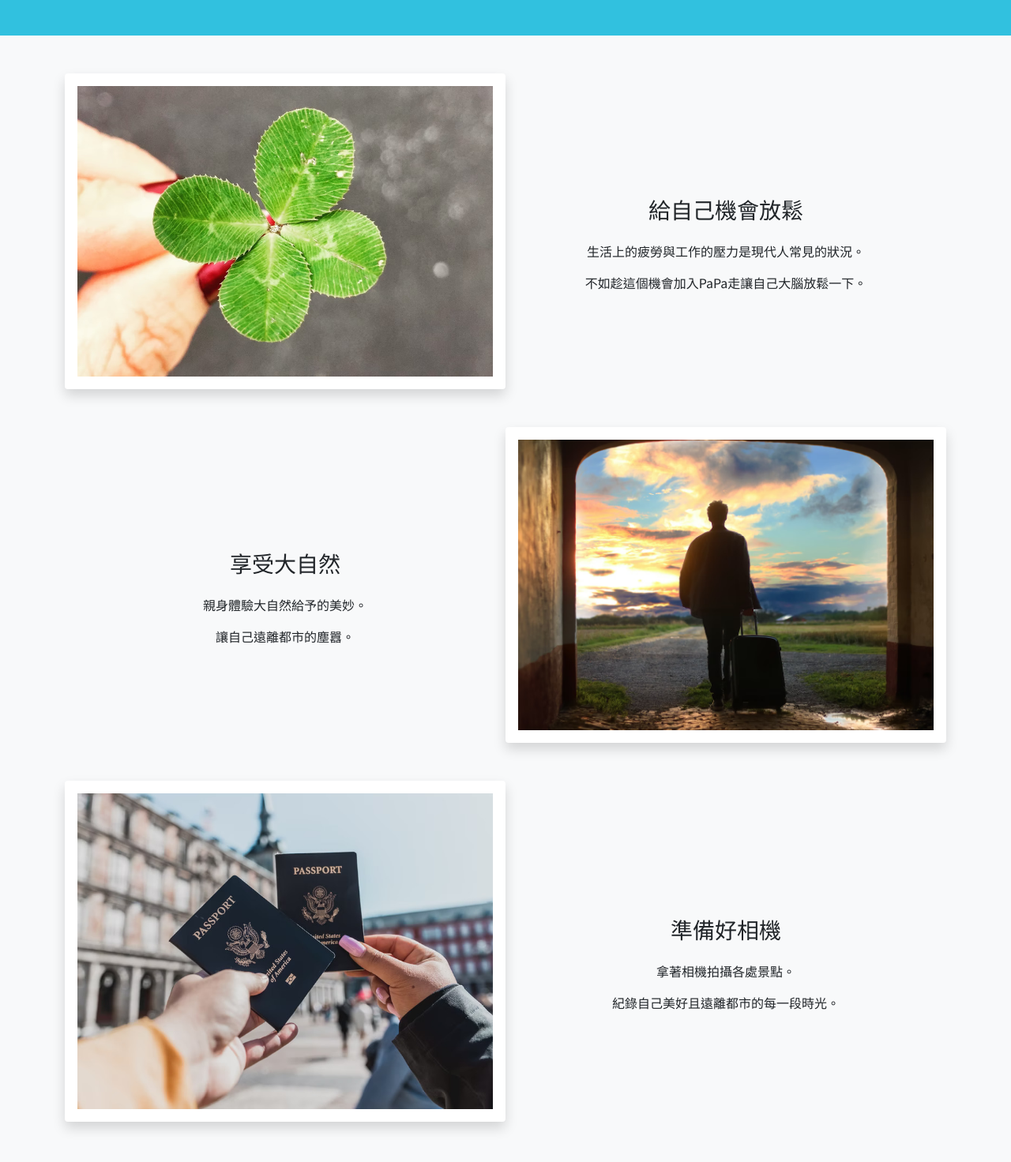
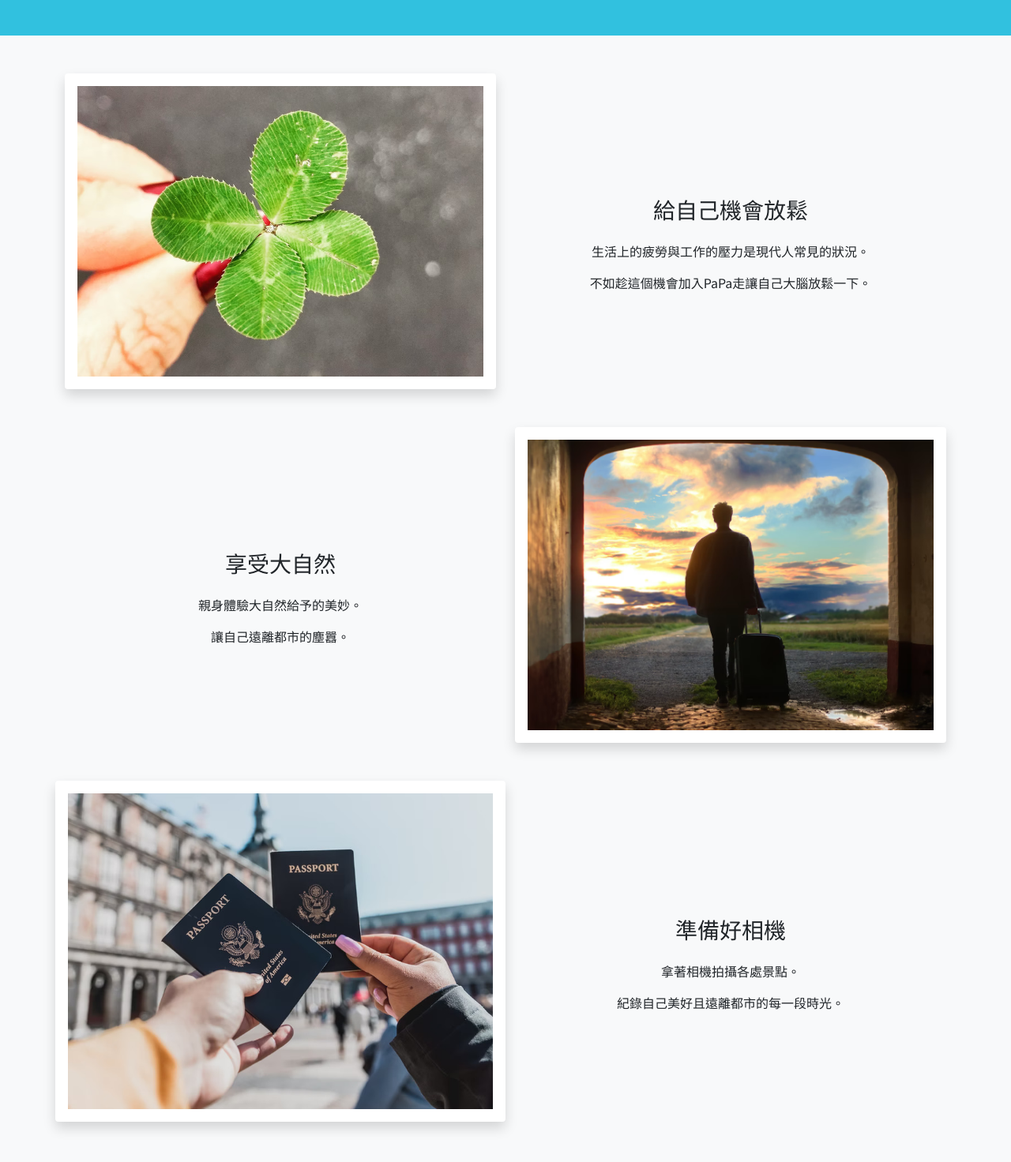
Before and after one commit to Penglingxuan/excape-room-bootstrap-main, a website: page index.html in a window 1280 px wide. Shown: the part 1824-3296 px from the top of the page at 79% size. Drawn offline with nearby package versions, Linux system fonts and the light colour scheme; a script that the page names is missing.

Commit message:
edit index.html

```diff
--- a/index.html
+++ b/index.html
@@ -154,7 +154,7 @@
       </section>
       <section class="bg-gray">
         <div class="container py-5">
-          <div class="d-flex">
+          <div class="row">
             <div class="col-md-6">
               <img class="img-fluid obj-cover w-100 shadow p-3 mb-5 bg-body rounded" style="height: 400px;"
                 src="./img/photo-1507667895043-c4de59dda180.jpg" alt="" srcset="">
@@ -165,7 +165,7 @@
               <p>不如趁這個機會加入PaPa走讓自己大腦放鬆一下。</p>
             </div>
           </div>
-          <div class="d-flex flex-md-row-reverse">
+          <div class="row flex-md-row-reverse">
             <div class="col-md-6">
               <img class="img-fluid obj-cover w-100 shadow p-3 mb-5 bg-body rounded" style="height: 400px;"
                 src="./img/photo-1473625247510-8ceb1760943f.jpg" alt="" srcset="">
@@ -176,7 +176,7 @@
               <p>讓自己遠離都市的塵囂。</p>
             </div>
           </div>
-          <div class="d-flex">
+          <div class="row">
             <div class="col-md-6 shadow p-3 mb-5 bg-body rounded">
               <img class="img-fluid obj-cover w-100" style="height: 400px;"
                 src="./img/photo-1553697388-94e804e2f0f6.jpg" alt="" srcset="">
```
